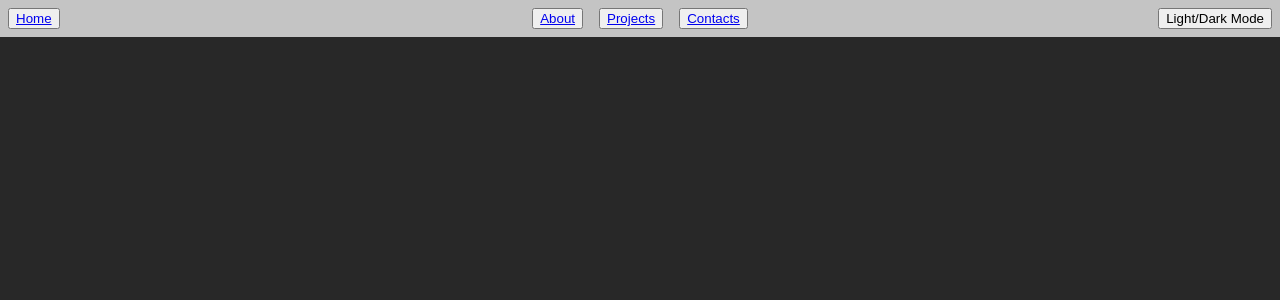
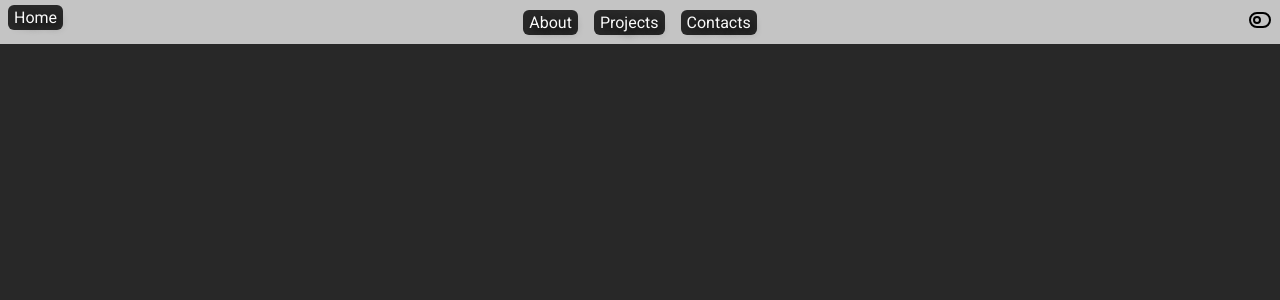
Before and after one commit to limajpp/my-portfolio, a React (Vite) app: page / in a window 1280 px wide. Shown: the top 300 px of the page. Built offline with nearby package versions, Linux system fonts and the light colour scheme.

Commit message:
feat: style navbar items

```diff
--- a/package.json
+++ b/package.json
@@ -10,6 +10,7 @@
     "preview": "vite preview"
   },
   "dependencies": {
+    "lucide-react": "^0.562.0",
     "react": "^19.2.0",
     "react-dom": "^19.2.0"
   },
--- a/src/components/NavBar/NavBar.tsx
+++ b/src/components/NavBar/NavBar.tsx
@@ -10,8 +10,7 @@
     <nav id="navbar">
       <NavBarItem navPosition="nav-left" reference="/" text="Home" />
       <NavBarItem navPosition="nav-center" reference="#" items={items} />
-      {/* Change "text" prop to "switch" symbol from lucide-react later... */}
-      <NavBarItem navPosition="nav-right" text="Light/Dark Mode" />
+      <NavBarItem navPosition="nav-right" isComponent={true} />
     </nav>
   );
 }
--- a/src/components/NavBar/NavBarItem/NavBarItem.css
+++ b/src/components/NavBar/NavBarItem/NavBarItem.css
@@ -12,3 +12,21 @@
 #nav-right {
   justify-self: end;
 }
+
+.nav-item-anchor {
+  padding: 3px 6px;
+  text-decoration: none;
+  text-shadow: 3px 3px 9px black;
+  color: #f9f9f9;
+  background-color: rgb(40, 40, 40);
+  border: none;
+  border-radius: 6px;
+}
+
+.nav-item-anchor:hover {
+  background-color: rgb(0, 100, 255);
+}
+
+.nav-item-switch {
+  color: black;
+}
--- a/src/components/NavBar/NavBarItem/NavBarItem.tsx
+++ b/src/components/NavBar/NavBarItem/NavBarItem.tsx
@@ -1,10 +1,13 @@
+import { useState } from "react";
 import "./NavBarItem.css";
+import { ToggleLeft, ToggleRight } from "lucide-react";
 
 interface NavBarItemProps {
   navPosition: string;
   reference?: string;
   items?: string[];
   text?: string;
+  isComponent?: boolean;
 }
 
 export default function NavBarItem({
@@ -12,31 +15,48 @@
   reference,
   items,
   text,
+  isComponent,
 }: NavBarItemProps) {
-  return (
-    <>
-      {navPosition === "nav-center" ? (
+  const [toggleTheme, setToggleTheme] = useState(false);
+  let navItem = undefined;
+
+  // Change the "Home" text into a "home" component from lucide-react later...
+  if (
+    (navPosition === "nav-left" || navPosition === "nav-right") &&
+    !isComponent
+  ) {
+    navItem = (
+      <div id={navPosition}>
+        <a className="nav-item-anchor" href={reference}>
+          {text}
+        </a>
+      </div>
+    );
+  } else if (navPosition === "nav-center") {
+    navItem = (
       <div id={navPosition}>
         {items?.map((itemText, index) => {
           return (
-              <button className="nav-button" key={index}>
-                {/* Adjust the redirecting here later... */}
-                <a className="nav-button-anchor" href="#">
+            <a key={index} className="nav-item-anchor" href={reference}>
               {itemText}
             </a>
-              </button>
           );
         })}
       </div>
+    );
+  } else if (isComponent) {
+    navItem = (
+      <div id={navPosition}>
+        <span onClick={() => setToggleTheme((prev) => !prev)}>
+          {!toggleTheme ? (
+            <ToggleLeft className="nav-item-switch" />
           ) : (
-        <div id={navPosition}>
-          <button className="nav-button">
-            <a className="nav-button-anchor" href={reference}>
-              {text}
-            </a>
-          </button>
+            <ToggleRight className="nav-item-switch" />
+          )}
+        </span>
       </div>
-      )}
-    </>
     );
   }
+
+  return navItem;
+}
```
Also changed, not shown: 1 other file (tests, documents, lock files or other folders). Lines whose indentation alone changed are shown as unchanged.
